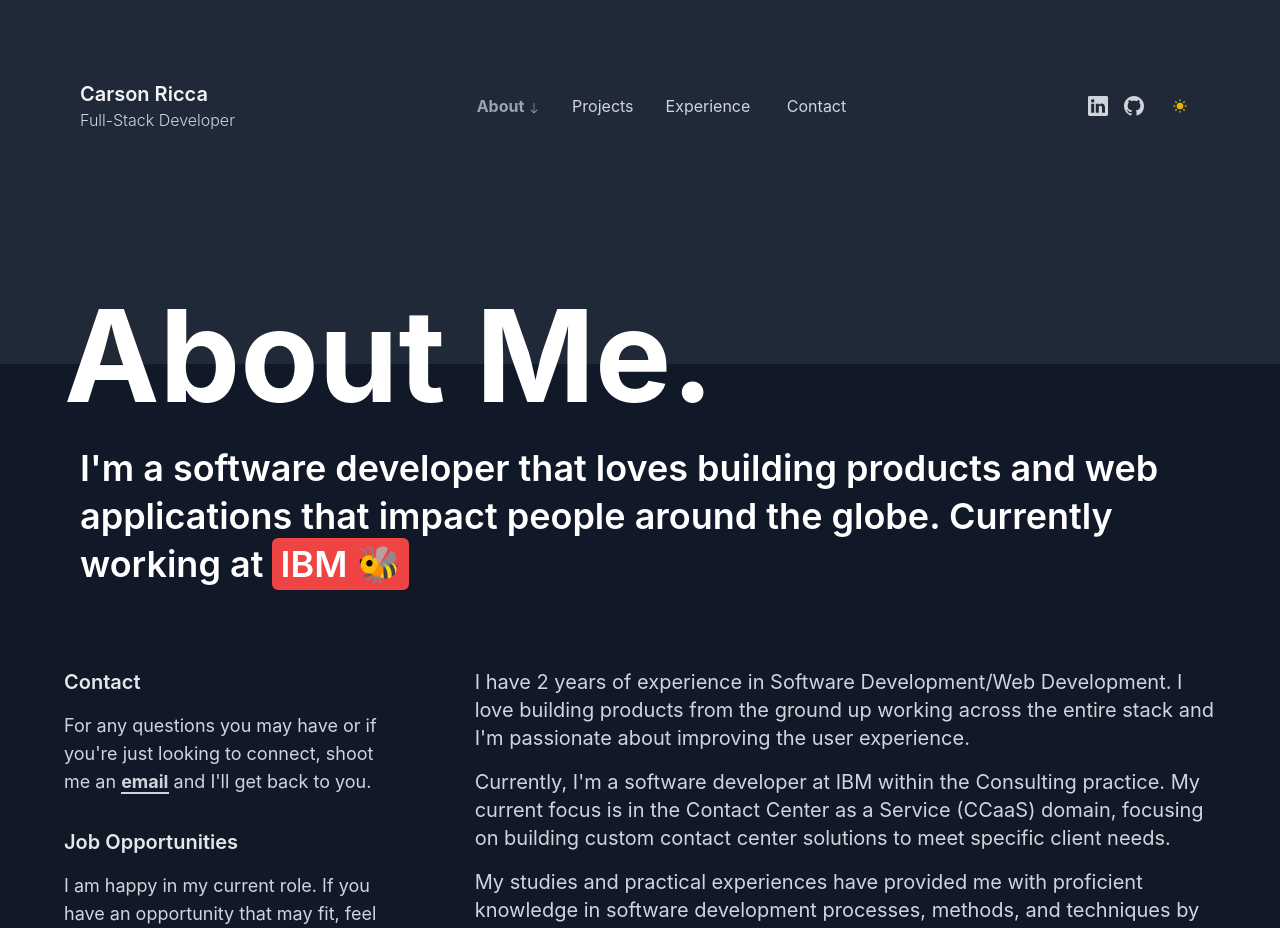
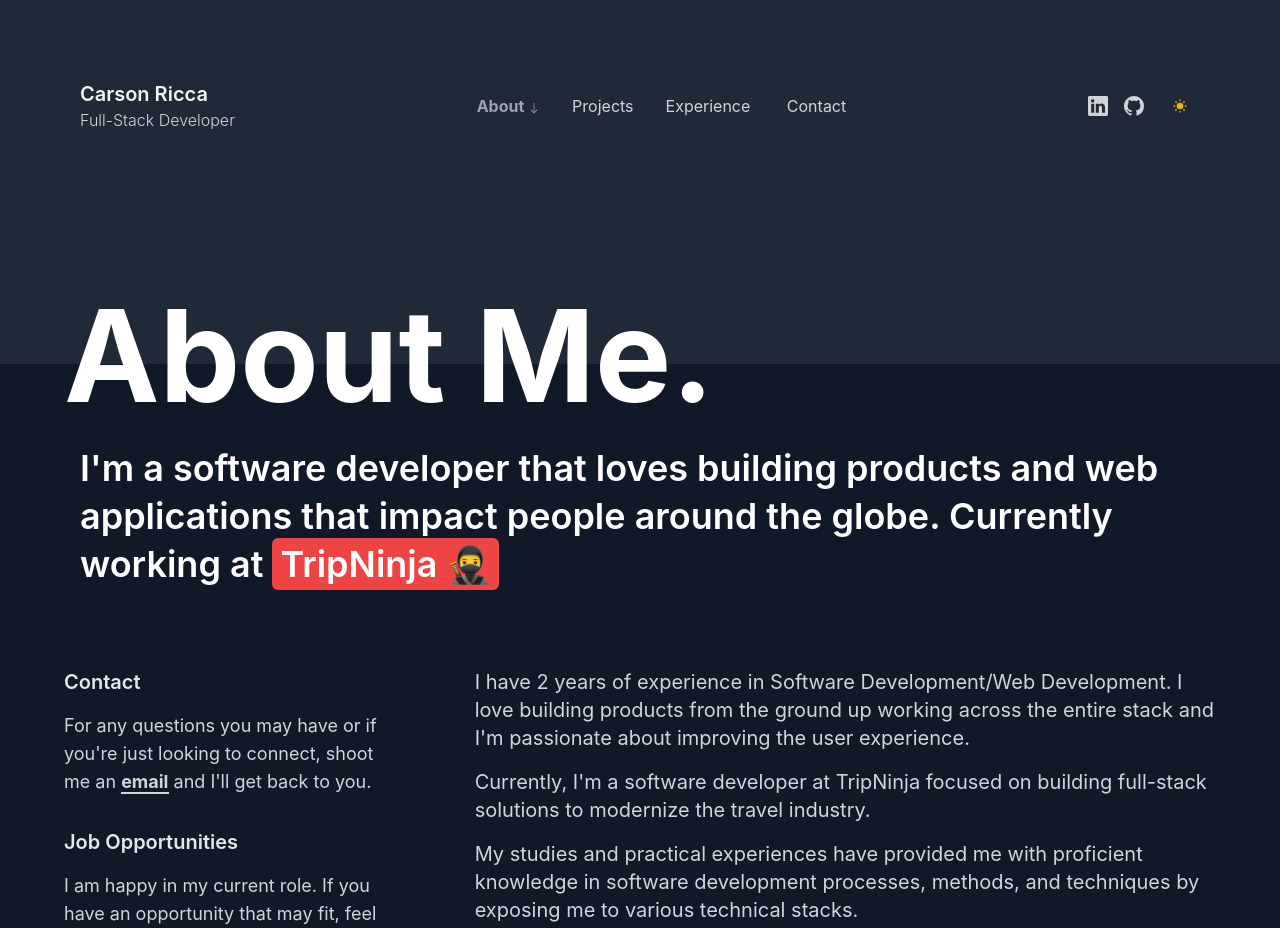
Before and after one commit to carson-ricca/portfolio, a Next.js app: page /about in a window 1280 px wide. Shown: the top 928 px of the page. Built offline with nearby package versions, Linux system fonts and the light colour scheme.

Commit message:
Update Current Job (#17)

```diff
--- a/components/AboutMe.tsx
+++ b/components/AboutMe.tsx
@@ -20,7 +20,7 @@
               className="bg-red-500 rounded-md px-2 py-1 text-white"
               href={userData.about.currentJobUrl}
             >
-              {userData.about.currentJob} 🐝
+              {userData.about.currentJob} 🥷
             </a>
           </p>
         </div>
--- a/constants/data.ts
+++ b/constants/data.ts
@@ -37,23 +37,30 @@
       "I'm a software developer that loves building products and web applications that impact people around the globe",
     description: [
       "I have 2 years of experience in Software Development/Web Development. I love building products from the ground up working across the entire stack and I'm passionate about improving the user experience.",
-      "Currently, I'm a software developer at IBM within the Consulting practice. My current focus is in the Contact Center as a Service (CCaaS) domain, focusing on building custom contact center solutions to meet specific client needs.",
+      "Currently, I'm a software developer at TripNinja focused on building full-stack solutions to modernize the travel industry.",
       "My studies and practical experiences have provided me with proficient knowledge in software development processes, methods, and techniques by exposing me to various technical stacks. ",
       "Technologies: Angular, React, Python, Django, TypeScript/JavaScript, Java, Spring, and SQL.",
       "CSS Frameworks: Bootstrap, Taiga UI, Material UI, Tailwind CSS.",
       "Project Management Tools: Jira, Trello, Confluence, GitHub, Bitbucket.",
       "Certifications: AWS Certified Cloud Practitioner, Genesys Cloud Certified Partner.",
     ],
-    currentJob: "IBM",
-    currentJobUrl: "https://www.ibm.com/ca-en?lnk=m",
+    currentJob: "TripNinja",
+    currentJobUrl: "https://www.tripninja.io",
   },
   experience: [
+    {
+      title: "Software Developer",
+      company: "TripNinja",
+      year: "2023",
+      companyLink: "https://www.tripninja.io",
+      desc: "Currently focused on building full-stack solutions to modernize the travel industry.",
+    },
     {
       title: "Software Developer",
       company: "IBM",
       year: "2022",
       companyLink: "https://www.ibm.com/ca-en?lnk=m",
-      desc: "Currently focused in the Contact Centre as a Service (CCaas) domain building custom contact centre solutions to meet specific client needs.",
+      desc: "Focused in the Contact Centre as a Service (CCaas) domain building custom contact centre solutions to meet specific client needs.",
     },
     {
       title: "Graduated University",
```
